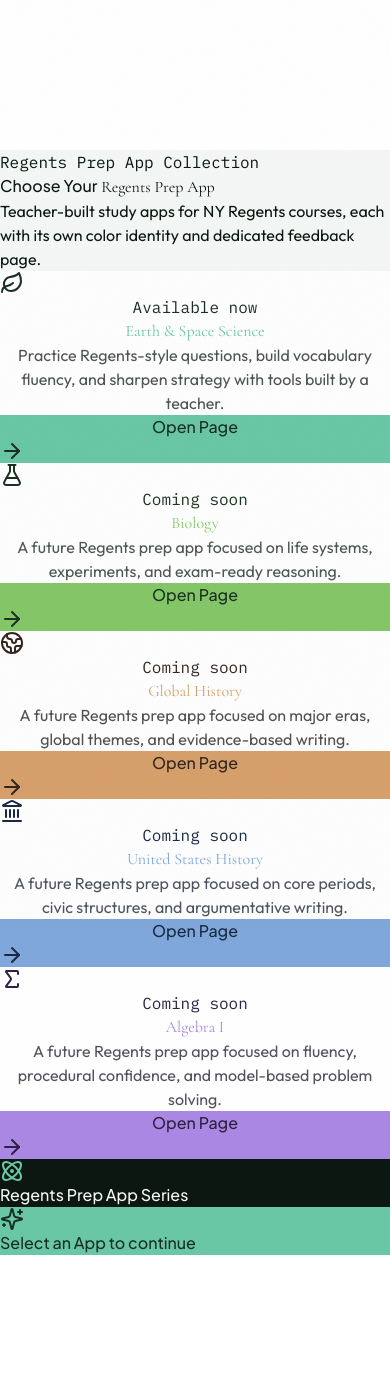
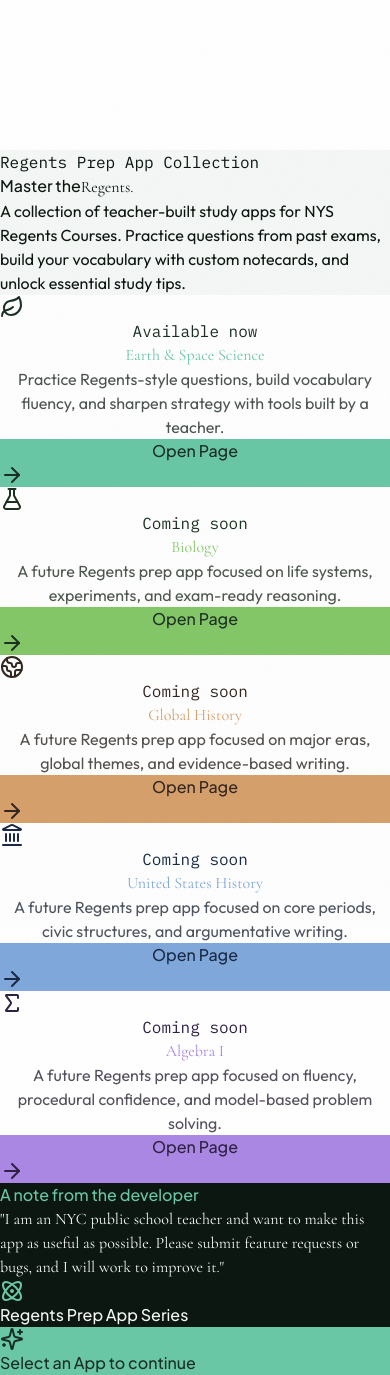
Before and after one commit to mekambo4/mekambo-site, a React (Vite) app: page / in a window 390 px wide. Before the commit the page ends 1255 px from the top, so only its background shows below. Built offline with nearby package versions, Linux system fonts and the light colour scheme; grey boxes are pictures that could not be loaded.

Commit message:
Update landing hero copy and add developer note section

```diff
--- a/src/App.jsx
+++ b/src/App.jsx
@@ -275,11 +275,11 @@ function LandingPage({ onOpenApp }) {
             Regents Prep App Collection
           </p>
           <h1 className="animate-fade-up mt-4 max-w-4xl font-title text-5xl leading-[0.95] text-[#F4F7F5] md:text-7xl" style={{ animationDelay: '0.2s' }}>
-            Choose Your
-            <span className="font-serif italic text-[#8AD8BC]"> Regents Prep App</span>
+            Master the
+            <span className="block font-serif italic text-[#8AD8BC]">Regents.</span>
           </h1>
           <p className="animate-fade-up mt-6 max-w-2xl text-lg text-[#E0ECE7]" style={{ animationDelay: '0.35s' }}>
-            Teacher-built study apps for NY Regents courses, each with its own color identity and dedicated feedback page.
+            A collection of teacher-built study apps for NYS Regents Courses. Practice questions from past exams, build your vocabulary with custom notecards, and unlock essential study tips.
           </p>
         </div>
       </section>
@@ -289,6 +289,23 @@ function LandingPage({ onOpenApp }) {
           {APPS.map((app) => (
             <AppCard key={app.id} app={app} onOpen={onOpenApp} />
           ))}
+        </div>
+      </section>
+
+      <section className="relative overflow-hidden px-6 py-12 md:px-10 lg:px-0" style={{ backgroundColor: baseTheme.ink, color: baseTheme.cream }}>
+        <div
+          className="absolute inset-0 bg-cover bg-center opacity-20"
+          style={{
+            backgroundImage:
+              'url("https://images.unsplash.com/photo-1518531933037-91b2f5f229cc?q=80&w=2200&auto=format&fit=crop")',
+          }}
+        />
+        <div className="absolute inset-0" style={{ background: 'linear-gradient(180deg, #0C1712D9 0%, #0C1712F2 100%)' }} />
+        <div className="relative mx-auto max-w-6xl text-center">
+          <p className="font-title text-3xl md:text-5xl" style={{ color: baseTheme.accent }}>A note from the developer</p>
+          <p className="mt-6 font-serif text-4xl italic leading-tight text-white md:text-6xl">
+            "I am an NYC public school teacher and want to make this app as useful as possible. Please submit feature requests or bugs, and I will work to improve it."
+          </p>
         </div>
       </section>
 
```
